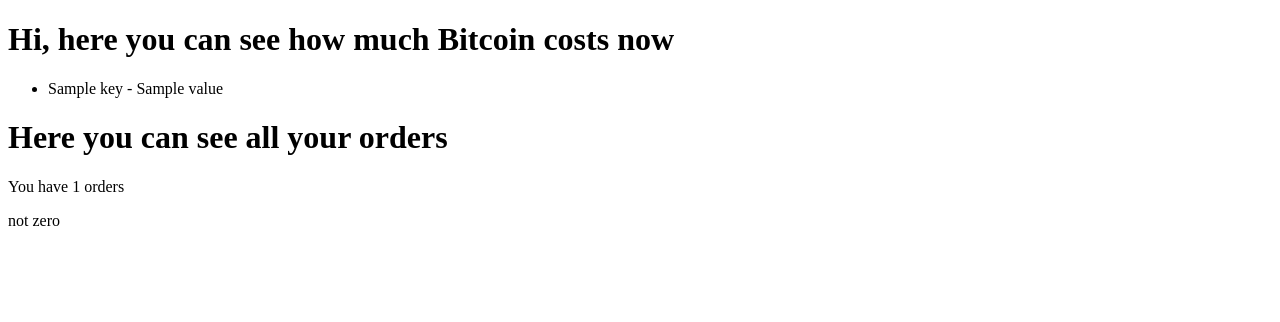
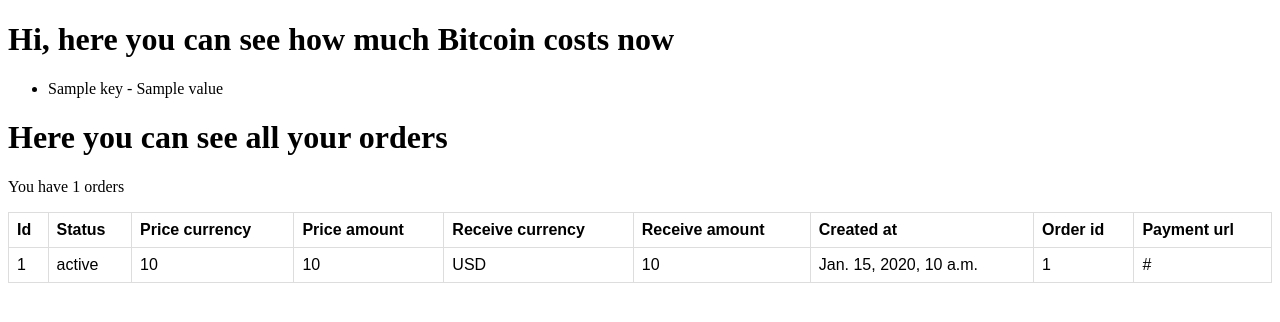
Before and after one commit to vovapasko/coinbase-django-test, a Django app: template coinbase/currencyApp/templates/currencyApp/index.html in a window 1280 px wide. Shown: the top 322 px of the page. Run offline with Django 3.2, Linux system fonts and the light colour scheme; the template is opened without the code that fills it: most values are stand-ins (such as "Sample title", 1, 10 or a date in 2020).

Commit message:
Provided showing all orders with mock and empty data

```diff
--- a/coinbase/currencyApp/templates/currencyApp/index.html
+++ b/coinbase/currencyApp/templates/currencyApp/index.html
@@ -3,6 +3,19 @@
 <head>
     <meta charset="UTF-8">
     <title>Welcome page</title>
+    <style>
+        table {
+  font-family: arial, sans-serif;
+  border-collapse: collapse;
+  width: 100%;
+}
+
+td, th {
+  border: 1px solid #dddddd;
+  text-align: left;
+  padding: 8px;
+}
+    </style>
 </head>
 <body>
 <h1>Hi, here you can see how much Bitcoin costs now</h1>
@@ -16,7 +29,33 @@
 
 <p>You have {{orders.total_orders}} orders</p>
 {% if orders.total_orders > 0 %}
-<p>not zero</p>
+<table>
+    <tr>
+        <th>Id</th>
+        <th>Status</th>
+        <th>Price currency</th>
+        <th>Price amount</th>
+        <th>Receive currency</th>
+        <th>Receive amount</th>
+        <th>Created at</th>
+        <th>Order id</th>
+        <th>Payment url</th>
+    </tr>
+    {% for order in orders.orders %}
+    <tr>
+        <td>{{order.id}}</td>
+        <td>{{order.status}}</td>
+        <td>{{order.price_currency}}</td>
+        <td>{{order.price_amount}}</td>
+        <td>{{order.receive_currency}}</td>
+        <td>{{order.receive_amount}}</td>
+        <td>{{order.created_at}}</td>
+        <td>{{order.order_id}}</td>
+        <td>{{order.payment_url}}</td>
+    </tr>
+    {% endfor %}
+</table>
+
 {% endif %}
 
 </body>
```
